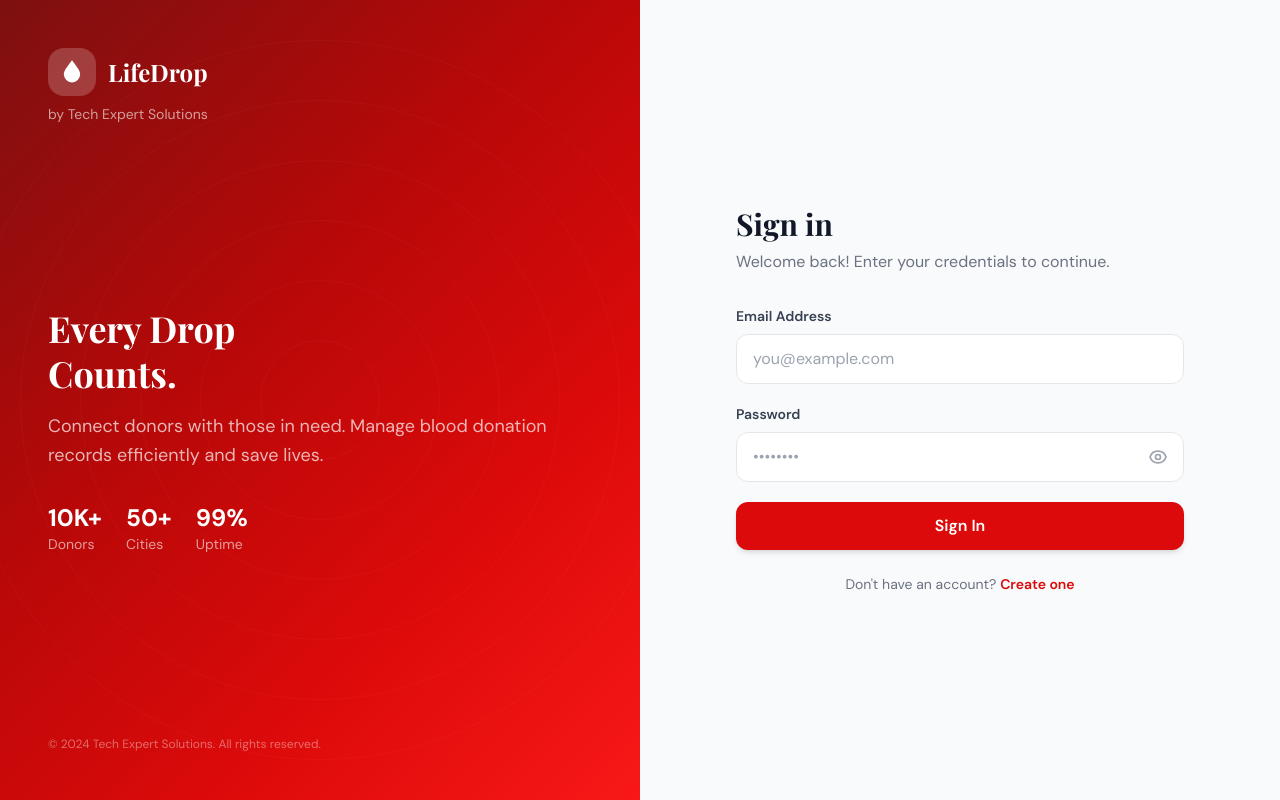
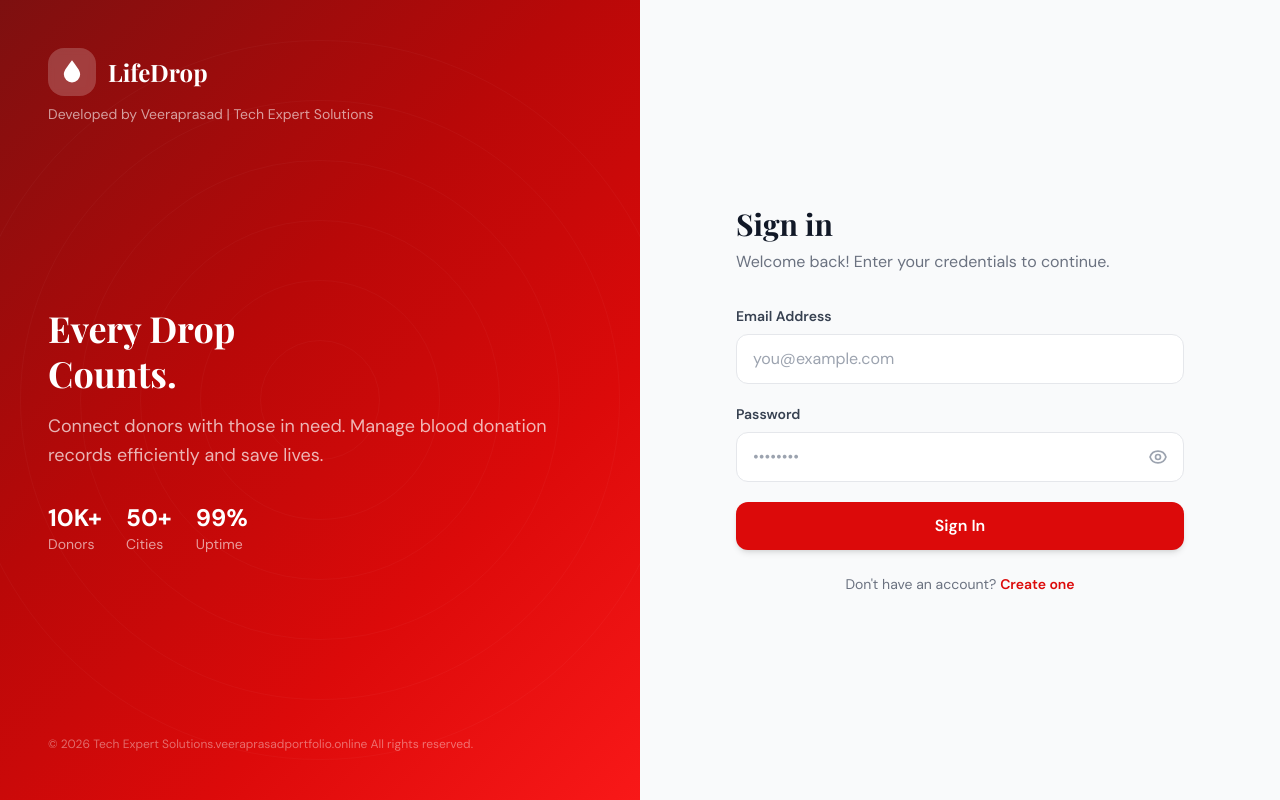
Before and after one commit to veeraprasadkoduri-cmd/Life_drop-Creative-thoughts-project-, a React (Vite) app in the folder frontend/: page /login in a window 1280 px wide. Built offline with nearby package versions, Linux system fonts and the light colour scheme; no server answers.

Commit message:
Update Login.jsx

```diff
--- a/frontend/src/pages/Login.jsx
+++ b/frontend/src/pages/Login.jsx
@@ -48,7 +48,7 @@ export default function Login() {
             </div>
             <span className="text-white font-display font-bold text-2xl">LifeDrop</span>
           </div>
-          <p className="text-white/60 text-sm">by Tech Expert Solutions</p>
+          <p className="text-white/60 text-sm">Developed by Veeraprasad | Tech Expert Solutions</p>
         </div>
         <div className="relative z-10">
           <h1 className="text-white font-display font-bold text-4xl leading-tight mb-4">
@@ -66,7 +66,7 @@ export default function Login() {
             ))}
           </div>
         </div>
-        <p className="relative z-10 text-white/40 text-xs">© 2024 Tech Expert Solutions. All rights reserved.</p>
+        <p className="relative z-10 text-white/40 text-xs">© 2026 Tech Expert Solutions.veeraprasadportfolio.online All rights reserved.</p>
       </div>
 
       {/* Right Panel */}
```
